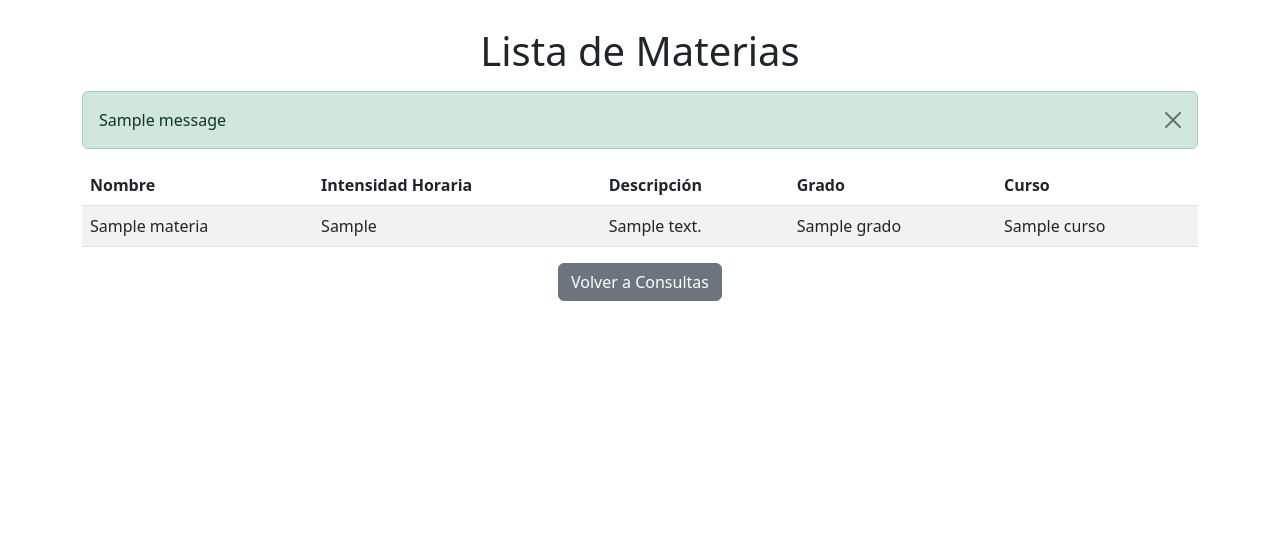
After one commit to Caritors/Registro-y-Consultas-de-Notas, a Flask app: page /lista_materias in a window 1280 px wide. The commit adds this page. Shown: the part 145-686 px from the top of the page. Run offline with Flask 3, Linux system fonts and the light colour scheme; tables that the repository leaves empty hold one stand-in row (values such as "Sample post"); one stand-in notice (Sample message) is shown.

Commit message:
codigo de cambios

```diff
--- a/notas_colegio/app.py
+++ b/notas_colegio/app.py
@@ -24,7 +24,6 @@ class Curso(db.Model):
     estudiantes = db.relationship('Estudiante', backref='curso', lazy=True, cascade="all, delete-orphan")
     notas = db.relationship('Nota', backref='curso', lazy=True)
 
-
 class Estudiante(db.Model):
     __tablename__ = 'estudiante'
     id = db.Column(db.Integer, primary_key=True)
@@ -41,6 +40,8 @@ class Materia(db.Model):
     nombre = db.Column(db.String(100), nullable=False)
     intensidad_horaria = db.Column(db.String(100), nullable=False)
     descripcion = db.Column(db.String(255), nullable=False)
+    curso_id = db.Column(db.Integer, db.ForeignKey('curso.id'))
+    curso = db.relationship('Curso', backref='materias')
 
 class Nota(db.Model):
     __tablename__ = 'nota'
@@ -56,7 +57,6 @@ class Usuario(db.Model):
     contraseña = db.Column(db.String(120), nullable=False)
 
 # RUTAS
-
 @app.route('/')
 def index():
     return render_template('index.html')
@@ -90,7 +90,7 @@ def registro_grado():
 @app.route('/lista_estudiantes')
 def lista_estudiantes():
     estudiantes = Estudiante.query.all()
-    return render_template('lista_estudiantes.html', estudiantes=estudiantes)
+    return render_template('consulta.html', estudiantes=estudiantes)
 
 @app.route('/ingreso_curso', methods=['GET', 'POST'])
 def ingreso_curso():
@@ -150,6 +150,11 @@ def ingreso_estudiante():
     grados = Grado.query.all()
     return render_template('ingreso_estudiante.html', grados=grados, estudiantes=estudiantes)
 
+@app.route('/lista_materias')
+def lista_materias():
+    materias = Materia.query.all()
+    return render_template('lista_materias.html', materias=materias)
+
 @app.route('/ingreso_notas', methods=['GET', 'POST'])
 def ingreso_notas():
     if request.method == 'POST':
@@ -177,16 +182,32 @@ def ingreso_notas():
 def ingreso_materia():
     if request.method == 'POST':
         nombre = request.form['nombre']
-        intensidad = request.form['intensidad_horaria']
+        intensidad_horaria = request.form['intensidad_horaria']
         descripcion = request.form['descripcion']
+        curso_id = request.form.get('curso_id')
 
-        nueva = Materia(nombre=nombre, intensidad_horaria=intensidad, descripcion=descripcion)
-        db.session.add(nueva)
+        # Verificar que todos los campos estén completos
+        if not curso_id or not nombre or not intensidad_horaria or not descripcion:
+            flash('Todos los campos son obligatorios', 'danger')
+            return redirect(url_for('ingreso_materia'))
+
+        # Crear y guardar la nueva materia
+        nueva_materia = Materia(
+            nombre=nombre,
+            intensidad_horaria=intensidad_horaria,
+            descripcion=descripcion,
+            curso_id=curso_id
+        )
+        db.session.add(nueva_materia)
         db.session.commit()
         flash('Materia registrada exitosamente', 'success')
-        return redirect(url_for('index'))
+        return redirect(url_for('lista_materias'))  # Redirigir a la lista de materias
 
-    return render_template('ingreso_materia.html')
+    # Obtener todos los grados con sus respectivos cursos
+    grados = Grado.query.all()
+    return render_template('ingreso_materia.html', grados=grados)
+
+
 
 @app.route('/consulta')
 def consulta():
@@ -208,8 +229,6 @@ def cursos_por_grado(grado_id):
 
     # Devuelve los datos en formato JSON
     return jsonify(cursos_data)
-
-
 
 # 🔄 Devuelve estudiantes por curso en JSON
 @app.route('/estudiantes_por_curso/<int:curso_id>')
--- a/notas_colegio/templates/ingreso_estudiante.html
+++ b/notas_colegio/templates/ingreso_estudiante.html
@@ -74,8 +74,7 @@
 
         <div class="mb-3">
             <label for="grado" class="form-label">Grado:</label>
-            <select id="grado" name="grado" class="form-select" required>
-
+            <select id="grado" class="form-select" required>
                 <option value="">Selecciona un grado</option>
                 {% for grado in grados %}
                     <option value="{{ grado.id }}">{{ grado.nombre }}</option>
@@ -88,7 +87,7 @@
             <select name="id_curso" id="id_curso" class="form-select" required>
                 <option value="">Selecciona un curso</option>
                 {% for curso in cursos %}
-                    <option value="{{ curso.id }}">{{ curso.nombre }}</option>
+                    <option value="{{ curso.id }}">{{ grado.nombre }}</option>
                 {% endfor %}
             </select>
         </div>
--- /dev/null
+++ b/notas_colegio/templates/lista_materias.html
@@ -0,0 +1,72 @@
+<!DOCTYPE html>
+<html lang="es">
+<head>
+    <meta charset="UTF-8">
+    <meta name="viewport" content="width=device-width, initial-scale=1.0">
+    <title>Lista de Materias</title>
+
+    <!-- Bootstrap CSS -->
+    <link rel="stylesheet" href="https://cdn.jsdelivr.net/npm/bootstrap@5.3.0/dist/css/bootstrap.min.css">
+    <!-- Icono -->
+    <link rel="icon" href="{{ url_for('static', filename='favicon.ico') }}">
+</head>
+<body>
+
+    <!-- Logo centrado -->
+    <div class="text-center mt-4 mb-4">
+        <img src="{{ url_for('static', filename='img/logo_colegio') }}" alt="Logo del colegio" style="height: 100px;">
+    </div>
+
+    <div class="container mt-5">
+        <h1 class="text-center">Lista de Materias</h1>
+
+        <!-- Mensajes Flash -->
+        {% with messages = get_flashed_messages(with_categories=true) %}
+            {% if messages %}
+                <div class="mt-3">
+                    {% for category, message in messages %}
+                        <div class="alert alert-{{ category }} alert-dismissible fade show" role="alert">
+                            {{ message }}
+                            <button type="button" class="btn-close" data-bs-dismiss="alert" aria-label="Cerrar"></button>
+                        </div>
+                    {% endfor %}
+                </div>
+            {% endif %}
+        {% endwith %}
+
+        <!-- Tabla de Materias -->
+        <table class="table table-striped">
+            <thead>
+                <tr>
+                    <th scope="col">Nombre</th>
+                    <th scope="col">Intensidad Horaria</th>
+                    <th scope="col">Descripción</th>
+                    <th scope="col">Grado</th>
+                    <th scope="col">Curso</th>
+
+                </tr>
+            </thead>
+            <tbody>
+                {% for materia in materias %}
+                <tr>
+                    <td>{{ materia.nombre }}</td>
+                    <td>{{ materia.intensidad_horaria }}</td>
+                    <td>{{ materia.descripcion }}</td>
+                    <td>{{ materia.curso.grado.nombre }}</td>  <!-- Muestra el grado relacionado con el curso -->
+                    <td>{{ materia.curso.nombre }}</td>  <!-- Muestra el nombre del curso -->
+
+                </tr>
+                {% endfor %}
+            </tbody>
+        </table>
+
+        <!-- Enlace para volver -->
+        <div class="text-center mt-3">
+            <a href="{{ url_for('consulta') }}" class="btn btn-secondary">Volver a Consultas</a>
+        </div>
+    </div>
+
+    <!-- Bootstrap JS -->
+    <script src="https://cdn.jsdelivr.net/npm/bootstrap@5.3.0/dist/js/bootstrap.bundle.min.js"></script>
+</body>
+</html>
```
Also changed, not shown: notas_colegio/templates/ingreso_materia.html (+19 -0 lines), notas_colegio/templates/lista_estudiantes.html (+45 -9 lines).
